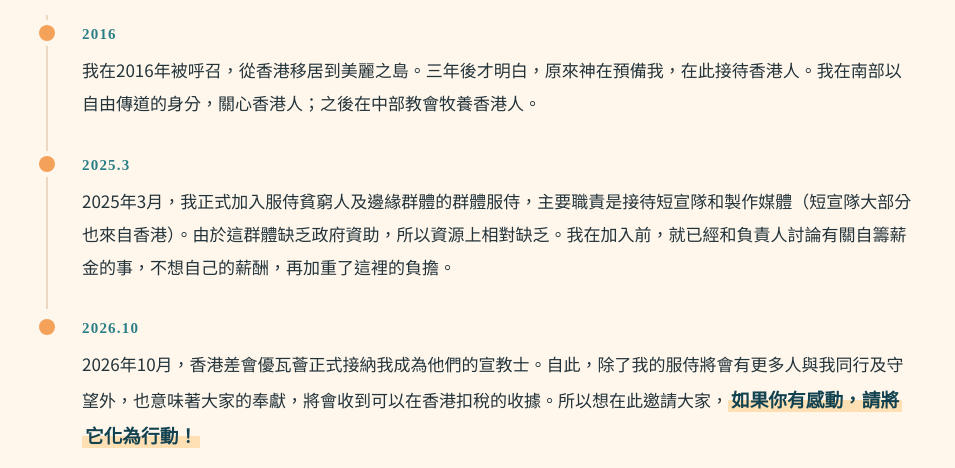
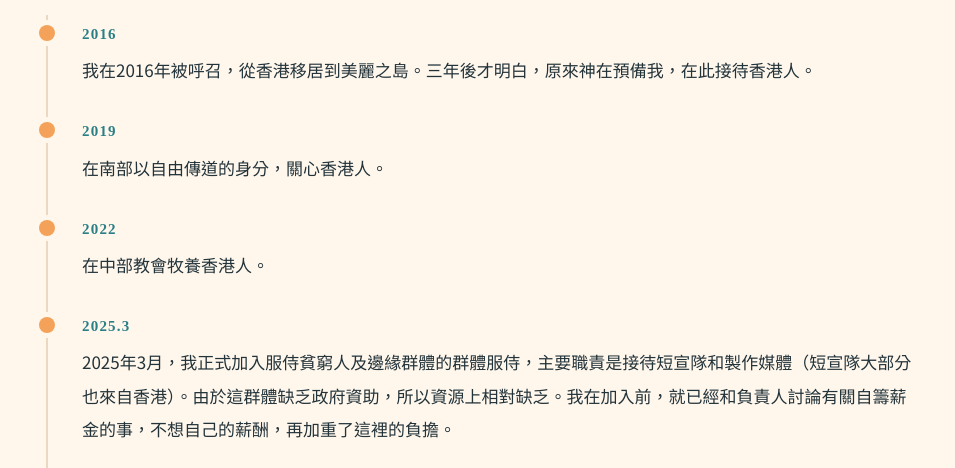
Before and after one commit to joycebeautifulisland/joycebeautifulisland.github.io, a plain HTML site: page index.html in a window 1280 px wide. Shown: the part 737-1205 px from the top of the page, without its empty margins (168-1123 px from the left). Drawn offline with Linux system fonts and the light colour scheme.

Commit message:
Timeline: split 2016 entry into 2016 / 2019 / 2022
Co-Authored-By: Claude Sonnet 5.5 <noreply@anthropic.com>

```diff
--- a/index.html
+++ b/index.html
@@ -241,7 +241,15 @@
     <ol class="timeline">
       <li>
         <span class="when">2016</span>
-        <p>我在2016年被呼召，從香港移居到美麗之島。三年後才明白，原來神在預備我，在此接待香港人。我在南部以自由傳道的身分，關心香港人；之後在中部教會牧養香港人。</p>
+        <p>我在2016年被呼召，從香港移居到美麗之島。三年後才明白，原來神在預備我，在此接待香港人。</p>
+      </li>
+      <li>
+        <span class="when">2019</span>
+        <p>在南部以自由傳道的身分，關心香港人。</p>
+      </li>
+      <li>
+        <span class="when">2022</span>
+        <p>在中部教會牧養香港人。</p>
       </li>
       <li>
         <span class="when">2025.3</span>
```
